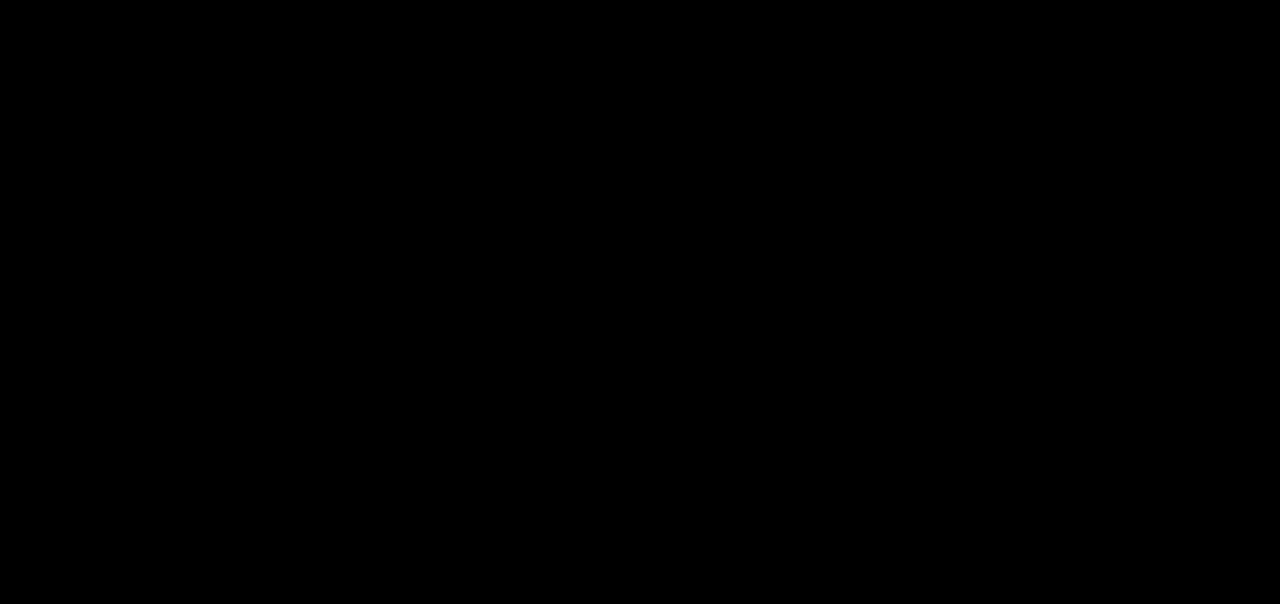
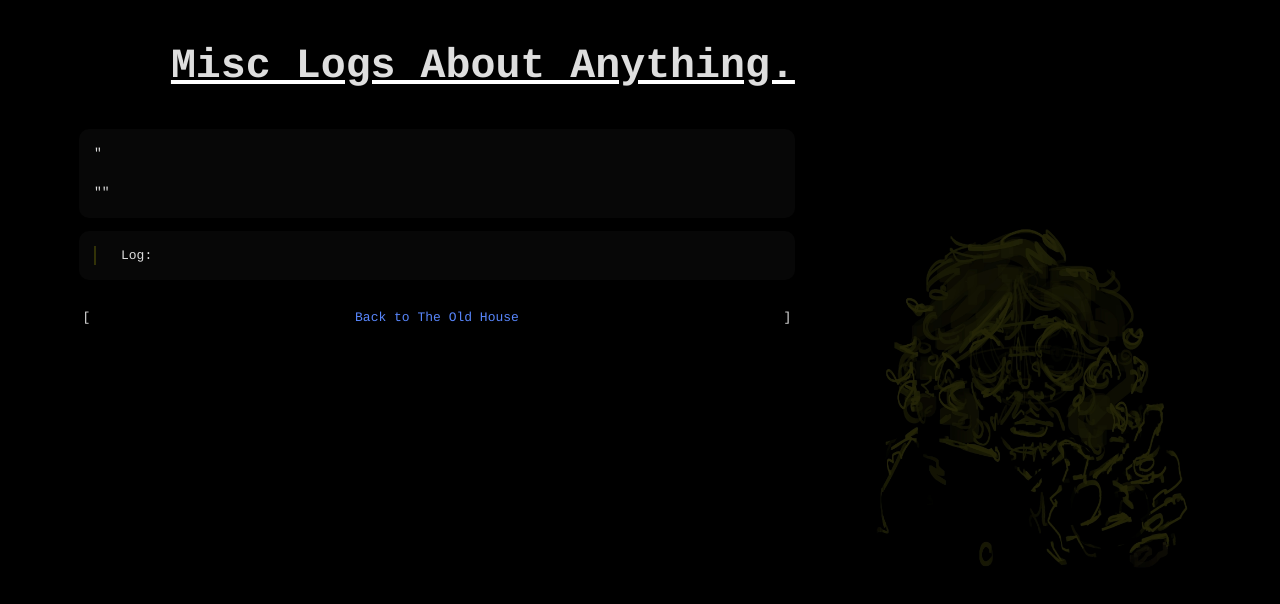
Before and after one commit to nobody-but-me/gooffee, a React (Vite) app: page /log in a window 1280 px wide. Before the commit this address had no page. Shown: the top 604 px of the page. Built offline with nearby package versions, Linux system fonts and the light colour scheme.

Commit message:
Organizing some stuff for the log room.

```diff
--- a/src/components/House.jsx
+++ b/src/components/House.jsx
@@ -4,15 +4,15 @@ import AppRoutes                    from '../routes.jsx'
 import About                        from './About.jsx'
 import React                        from 'react'
 
-import _about_room		from "../assets/rooms/about-room.webp"
+import _about_room		    from "../assets/rooms/about-room.webp"
 import _about_room_gif		from "../assets/rooms/about-animation.gif"
 import _writing_room		from "../assets/rooms/writing-room.webp"
-import _diary_room		from "../assets/rooms/diary-room.webp"
+import _diary_room		    from "../assets/rooms/diary-room.webp"
 import _computer_room		from "../assets/rooms/computer-room.webp"
 import _drawing_room		from "../assets/rooms/drawing-room.webp"
-import _void_room		from "../assets/rooms/void-room.webp"
-import _spiral_room	        from "../assets/rooms/spiral-stairs.webp"
-import _log_room		from "../assets/rooms/log-room.webp"
+import _void_room		    from "../assets/rooms/void-room.webp"
+import _spiral_room	    from "../assets/rooms/spiral-stairs.webp"
+import _log_room		    from "../assets/rooms/log-room.webp"
 import _button_room1		from "../assets/rooms/button-room-1.webp"
 import _button_room2		from "../assets/rooms/button-room-2.webp"
 
@@ -30,7 +30,7 @@ export default function House() {
     const _house = [
 	[[_computer_room, _wip, "Computer Room."]],
 	[[_writing_room, "/writing", "Writing Room."], [_about_room, "/about", "About Room."], [_drawing_room, _wip, "Drawing Room."]],
-	[[_spiral_room, _wip, "Spiral Stairs."], [_button_room1, "/buttons", "Neighbors."], [_log_room, _wip, "Log Room."]],
+	[[_spiral_room, _wip, "Spiral Stairs."], [_button_room1, "/buttons", "Neighbors."], [_log_room, "/log", "Log Room."]],
 	[[_diary_room, "/diary", "Diary Room."]]
     ];
     const _navigate = useNavigate();
--- /dev/null
+++ b/src/components/Log.jsx
@@ -0,0 +1,54 @@
+
+import React from 'react'
+import { Link } from 'react-router-dom'
+
+import _default_room_image from "../assets/about-room-image.webp"
+import BackHouse from "./BackHouse.jsx"
+
+import "../styles/rooms.css"
+import "../styles/app.css"
+
+
+const _DEFAULT_IMAGE_SIZE = 400
+
+function ListLink({_text, _path, _point}) {
+    return <li><a target="blank" href={_path}>{_text}</a>{_point}</li>;
+}
+
+function RoomImage({_room_image}) {
+    return <img src={_room_image} height={_DEFAULT_IMAGE_SIZE} width={_DEFAULT_IMAGE_SIZE} />;
+}
+
+function RoomContent({_title, _text}) {
+    return (
+		<div className="room_content">
+			<h1 className="text_right">
+				Misc Logs About Anything.
+			</h1>
+			<p className="text_justify card">
+				"
+				<br />
+				<br />
+				""
+				</p>
+				<div className="text_justify card">
+					<ul>
+						<li>Log: </li>
+					</ul>
+				</div>
+			<BackHouse />
+		</div>
+    );
+}
+
+export default function Log() {
+    return (
+		<div id="room_container">
+			<RoomContent />
+			<div style={{width:'50px'}}></div>
+			<div className="room_content_image">
+				<RoomImage _room_image={_default_room_image} />
+			</div>
+		</div>
+    )
+}
--- a/src/routes.jsx
+++ b/src/routes.jsx
@@ -3,13 +3,14 @@ import React from 'react'
 
 import { BrowserRouter, Routes, Route } from 'react-router-dom'
 
-import House from './components/House.jsx'
-import About from './components/About.jsx'
-import Writing from './components/Writing.jsx'
-import Diary from './components/Diary.jsx'
-import Buttons from './components/Buttons.jsx'
 import WorkInProgress from './components/WorkInProgress.jsx'
-import App from './App.jsx'
+import Writing        from './components/Writing.jsx'
+import Buttons        from './components/Buttons.jsx'
+import Diary          from './components/Diary.jsx'
+import House          from './components/House.jsx'
+import About          from './components/About.jsx'
+import Log            from './components/Log.jsx'
+import App            from './App.jsx'
 
 export default function AppRoutes() {
     return (
@@ -23,6 +24,7 @@ export default function AppRoutes() {
 						<Route path='/diary' element={<Diary />} />
 						<Route path='/buttons' element={<Buttons />} />
 						<Route path='/work_in_progress' element={<WorkInProgress />} />
+						<Route path='/log' element={<Log />} />
 					</Routes>
 				</BrowserRouter>
 			</div>
```
Lines whose indentation alone changed are shown as unchanged.
